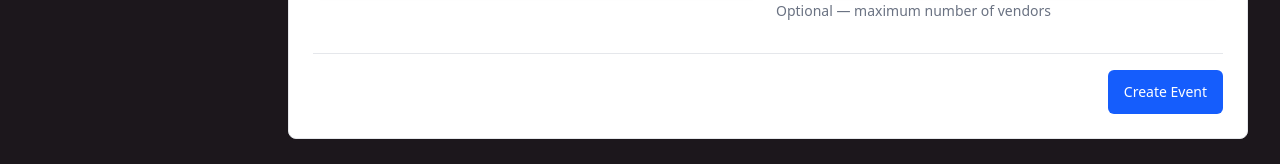
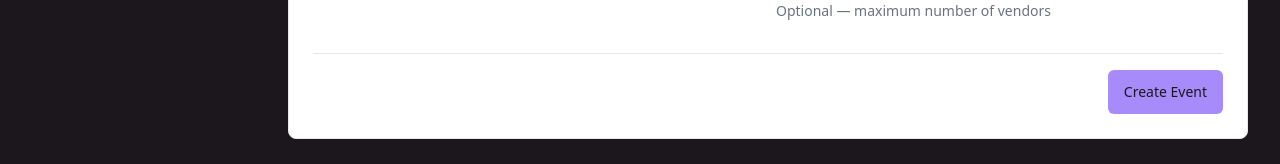
Before and after one commit to Owen-Rose/Holigay-YYC, a Next.js app: page /dashboard/events/new in a window 1280 px wide. Shown: the part 864-1028 px from the top of the page. Built offline with nearby package versions, Linux system fonts and the light colour scheme; no server answers.

Commit message:
feat(ui): re-skin Button component with brand color tokens [6.3.1]

```diff
--- a/src/components/ui/button.tsx
+++ b/src/components/ui/button.tsx
@@ -15,16 +15,16 @@ const Button = React.forwardRef<HTMLButtonElement, ButtonProps>(
   ) => {
     const baseStyles = [
       'inline-flex items-center justify-center font-medium rounded-md',
-      'transition-colors focus:outline-none focus:ring-2 focus:ring-offset-2',
+      'transition-colors focus:outline-none focus:ring-2 focus:ring-offset-2 focus:ring-offset-background',
       'disabled:opacity-50 disabled:cursor-not-allowed',
     ];
 
     const variantStyles = {
-      primary: 'bg-blue-600 text-white hover:bg-blue-700 focus:ring-blue-500',
-      secondary: 'bg-gray-600 text-white hover:bg-gray-700 focus:ring-gray-500',
-      outline: 'border border-gray-300 bg-white text-gray-700 hover:bg-gray-50 focus:ring-blue-500',
-      ghost: 'text-gray-700 hover:bg-gray-100 focus:ring-gray-500',
-      danger: 'bg-red-600 text-white hover:bg-red-700 focus:ring-red-500',
+      primary: 'bg-primary text-primary-foreground hover:bg-primary-hover focus:ring-primary/50',
+      secondary: 'bg-surface-bright text-foreground hover:bg-surface-bright/80 focus:ring-primary/50',
+      outline: 'border border-border bg-transparent text-foreground hover:bg-surface-bright focus:ring-primary/50',
+      ghost: 'text-muted hover:bg-surface-bright hover:text-foreground focus:ring-primary/50',
+      danger: 'bg-red-600 text-white hover:bg-red-700 focus:ring-red-500/50',
     };
 
     // All sizes ensure minimum 44px height for touch accessibility (WCAG)
```
Also changed, not shown: 1 other file (tests, documents, lock files or other folders).
